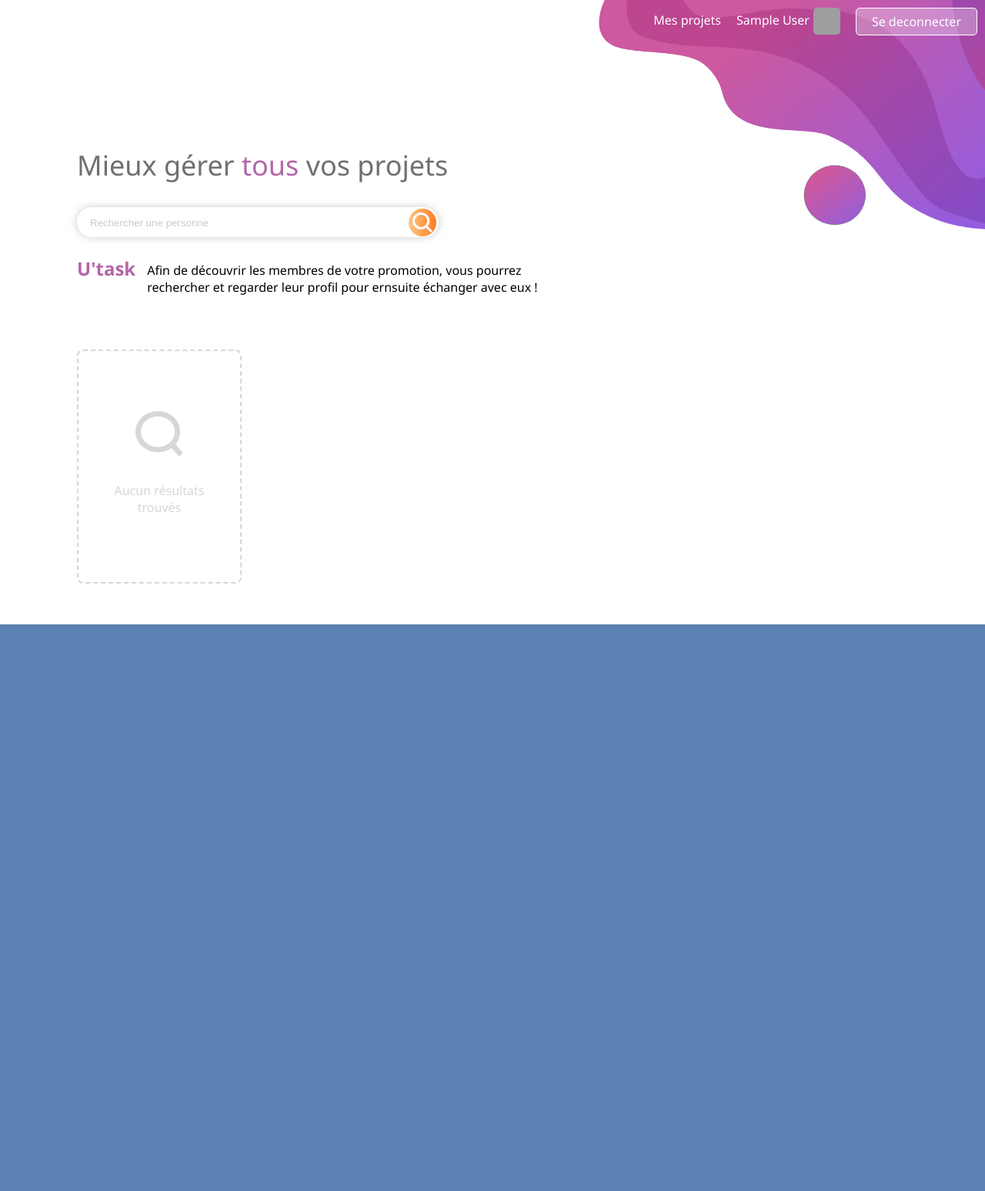
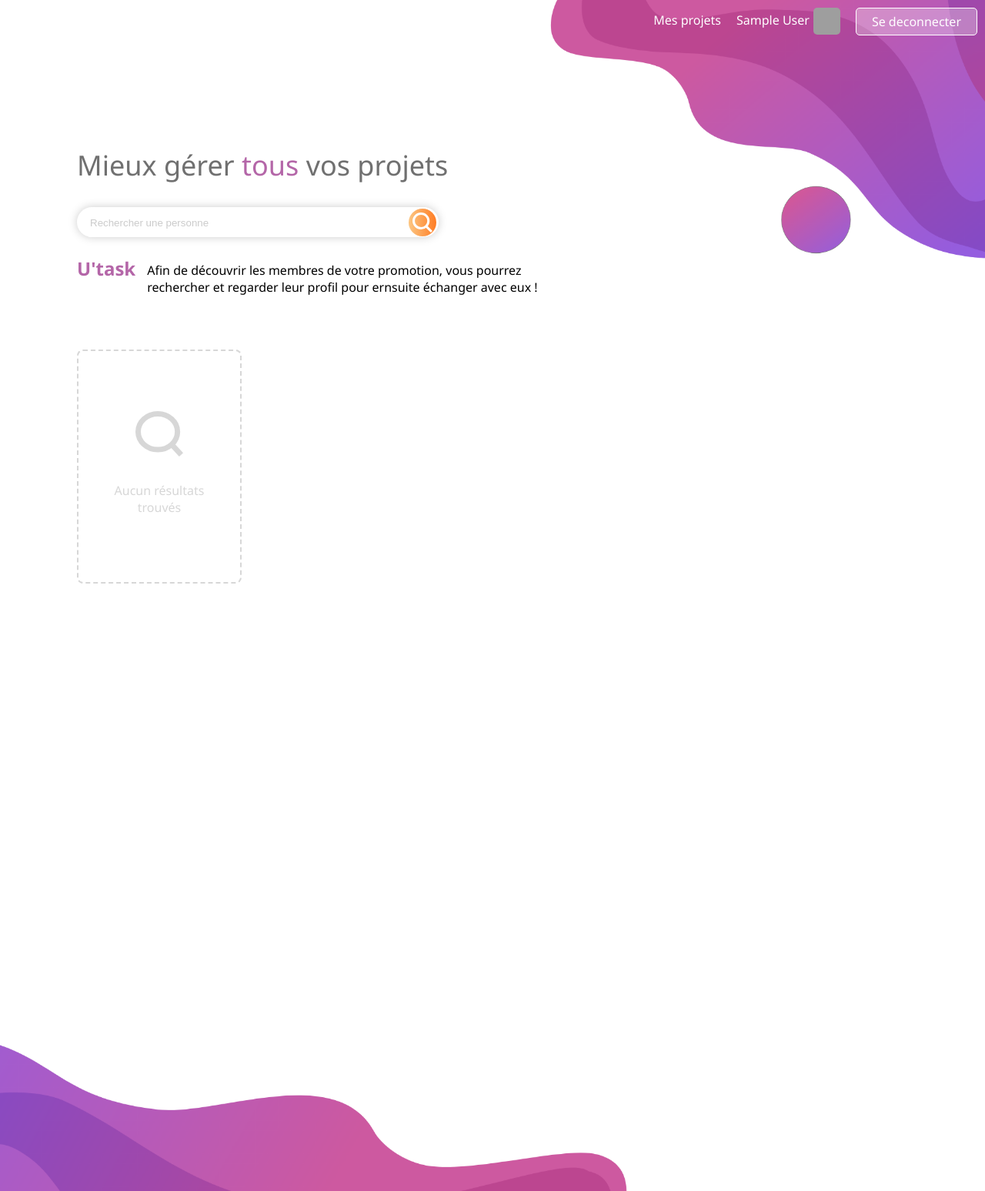
Before and after one commit to drakenshot23/projetIHM, a Django app: page / in a window 1280 px wide. Shown: the whole page at 77% size. Run offline with Django 3.2, Linux system fonts and the light colour scheme; the visitor is signed in with stand-in values (Sample User, id 1); grey boxes are pictures that could not be loaded.

Commit message:
update home

```diff
--- a/utask/static/css/home.css
+++ b/utask/static/css/home.css
@@ -52,7 +52,7 @@ menu{
     margin-top: 115px;
 }
 
-.logout{
+#logout{
     border: 1px solid white;
     background-color: rgba(255,255,255,0.3);
     padding: 6px 20px;
@@ -95,7 +95,8 @@ menu a:hover{
 #page_bottom{
     width: 100%;
     height: 92vh;
-    background-color: #5b80b2;
+    background: url("../images/background-bottom-ihm.PNG") no-repeat 0 100%;
+    background-size: 65% auto;
 }
 
 #page_top{
@@ -103,7 +104,7 @@ menu a:hover{
     height: 92vh;
     padding: 75px 0 0 0 ;
     background: url("../images/background-top-ihm.PNG") no-repeat 100% 0;
-    background-size: 40% auto;
+    background-size: 45% auto;
     color: #707070;
 }
 
@@ -210,3 +211,12 @@ menu a:hover{
     max-width: 130px;
     margin: 0 auto;
 }
+
+
+/* RESPONSIVE WEB */
+
+@media (max-width: 1080px){
+    #page_top{
+        background: url("../images/background-top-ihm.PNG") no-repeat 100% 0;
+    }
+}
--- a/utask/static/javascript/homeScroll.js
+++ b/utask/static/javascript/homeScroll.js
@@ -6,6 +6,15 @@ $(document).ready(function (){
         $('#project').animate({
             color : "#000"
         },1500);
+        $('#profil').animate({
+            color : "#000"
+        },1500);
+         $('#logout').animate({
+            borderColor : "#B466A8",
+            //backgroundColor:"rgba(180, 102, 168, 0.3)",
+            color:"#B466A8"
+        },1500);
+
     });
 });
 
@@ -15,10 +24,26 @@ $(window).scroll(function () {
        $('#project').css({
             'color':'black'
         })
+        $('#profil').css({
+            'color':'black'
+        });
+        $('#logout').css({
+            'border-color':'#B466A8',
+            //'background-color':'rgba(180, 102, 168, 0.3)',
+            'color':'#B466A8'
+        });
     }
     else{
         $('#project').css({
             'color':'white'
-        })
+        });
+        $('#profil').css({
+            'color':'white'
+        });
+        $('#logout').css({
+            'border-color':'white',
+            //'background-color':'rgba(255,255,255,0.3)',
+            'color':'white'
+        });
     }
 });
--- a/utask/templates/Front/navbar-header.html
+++ b/utask/templates/Front/navbar-header.html
@@ -18,7 +18,7 @@
     </div>
 
     <a href="{% url 'logout' %}">
-        <div class="logout">
+        <div id="logout">
            Se deconnecter
        </div>
     </a>
```
